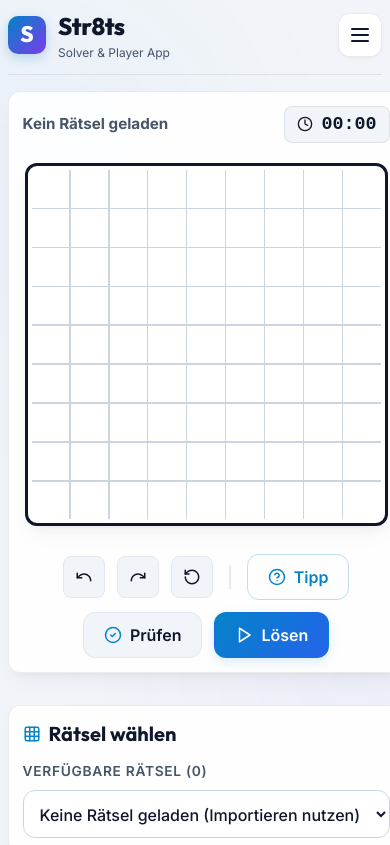
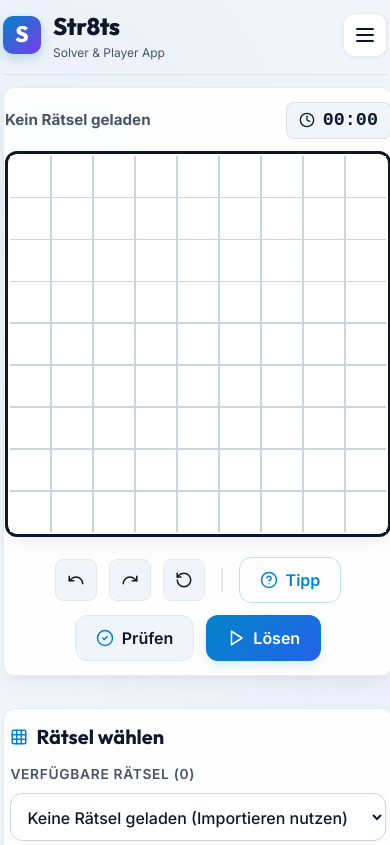
Before and after one commit to hucky61/straights, a React (Vite) app: page / in a window 390 px wide. Shown: the top 845 px of the page. Built offline with nearby package versions, Linux system fonts and the light colour scheme.

Commit message:
feat: implement initial CSS design system and responsive grid layout for Str8ts app

```diff
--- a/src/index.css
+++ b/src/index.css
@@ -169,14 +169,15 @@ body {
   display: flex;
   flex-direction: column;
   align-items: center;
-  gap: 1.5rem;
+  gap: 1.25rem;
+  padding-left: 0.75rem;
+  padding-right: 0.75rem;
 }
 
 .board-status-bar {
   display: flex;
   justify-content: space-between;
   width: 100%;
-  max-width: 500px;
   font-size: 0.95rem;
   color: var(--text-secondary);
 }
@@ -199,7 +200,7 @@ body {
 .board-container {
   position: relative;
   background: #ffffff;
-  padding: 8px;
+  padding: 6px;
   border-radius: var(--radius-md);
   box-shadow: var(--shadow-md);
   border: 3.5px solid #0f172a; /* Thick outer border matching str8ts.de */
@@ -217,7 +218,7 @@ body {
 }
 
 .grid-9x9 {
-  --cell-size: clamp(32px, 8.5vw, 64px);
+  --cell-size: clamp(34px, 5.5vw, 68px);
   grid-template-columns: repeat(9, var(--cell-size));
   grid-template-rows: repeat(9, var(--cell-size));
   width: max-content;
@@ -225,7 +226,7 @@ body {
 }
 
 .grid-6x6 {
-  --cell-size: clamp(45px, 12vw, 80px);
+  --cell-size: clamp(45px, 8vw, 84px);
   grid-template-columns: repeat(6, var(--cell-size));
   grid-template-rows: repeat(6, var(--cell-size));
   width: max-content;
@@ -994,11 +995,14 @@ body {
 /* Tablet & Mobile Narrowing (<= 768px) */
 @media (max-width: 768px) {
   .app-container {
-    padding: 1rem;
+    padding-left: 6px;
+    padding-right: 6px;
+    padding-top: 0.75rem;
+    padding-bottom: 1rem;
   }
 
   .app-header {
-    margin-bottom: 1.25rem;
+    margin-bottom: 1rem;
     padding-bottom: 0.75rem;
   }
 
@@ -1011,7 +1015,22 @@ body {
   }
 
   .board-section {
-    gap: 1.25rem;
+    padding-left: 4px;
+    padding-right: 4px;
+    gap: 0.75rem;
+  }
+
+  .board-container {
+    padding: 3px;
+  }
+
+  /* Minimize horizontal empty space on tablet and mobile viewports */
+  .grid-9x9 {
+    --cell-size: clamp(34px, calc((100vw - 32px) / 9), 68px);
+  }
+
+  .grid-6x6 {
+    --cell-size: clamp(45px, calc((100vw - 30px) / 6), 84px);
   }
 
   .board-status-bar {
@@ -1057,11 +1076,13 @@ body {
 /* Compact Mobile (<= 500px) */
 @media (max-width: 500px) {
   .app-container {
-    padding: 0.5rem;
+    padding-left: 3px;
+    padding-right: 3px;
+    padding-top: 0.5rem;
   }
 
   .app-header {
-    margin-bottom: 1rem;
+    margin-bottom: 0.75rem;
   }
 
   .logo-text {
@@ -1075,21 +1096,26 @@ body {
   }
 
   .glass-panel {
-    padding: 0.85rem;
+    padding: 0.85rem 0.4rem;
     border-radius: var(--radius-md);
   }
 
-  .board-container {
-    padding: 4px;
+  .board-section {
+    padding-left: 1px;
+    padding-right: 1px;
   }
 
-  /* Optimal board cell sizing for mobile screens */
+  .board-container {
+    padding: 2px;
+  }
+
+  /* Make the space to the left and right of the board as narrow as possible */
   .grid-9x9 {
-    --cell-size: clamp(32px, 9.6vw, 44px);
+    --cell-size: calc((100vw - 26px) / 9);
   }
 
   .grid-6x6 {
-    --cell-size: clamp(42px, 14vw, 60px);
+    --cell-size: calc((100vw - 22px) / 6);
   }
 
   .grid-cell {
```
